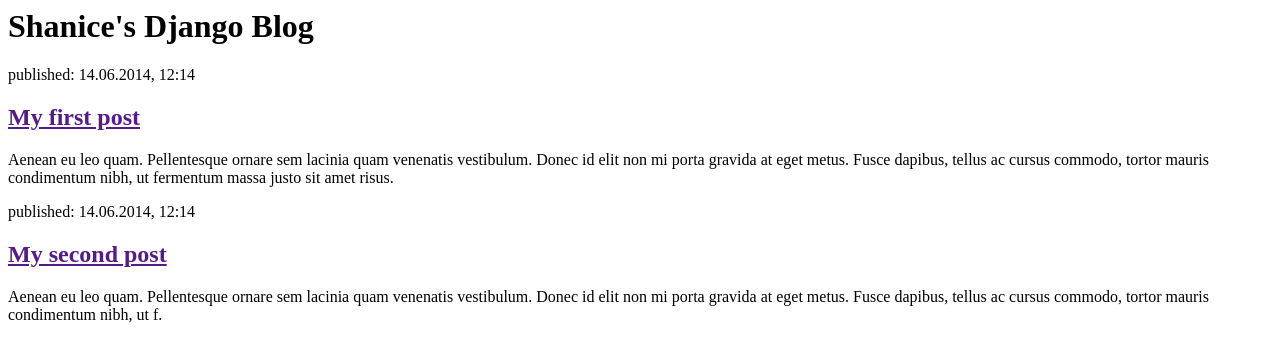
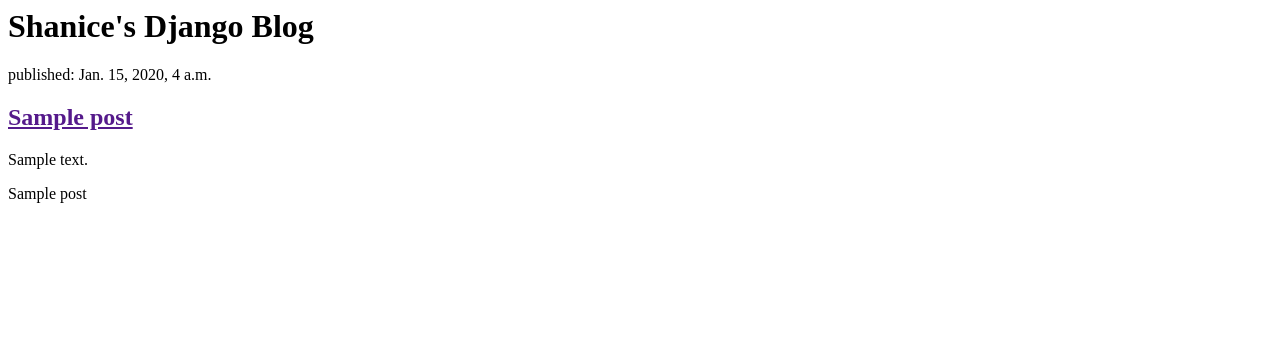
Before and after one commit to shanicegipson/shanice-django-blog, a Django app: template blog/templates/blog/post_list.html in a window 1280 px wide. Shown: the top 362 px of the page. Run offline with Django 3.2, Linux system fonts and the light colour scheme; the template is opened without the code that fills it: values that come from a table or form of the project are taken from there, others are empty; tables that the repository leaves empty hold one stand-in row (values such as "Sample post").

Commit message:
Post from DB rendering on DOM

```diff
--- a/blog/templates/blog/post_list.html
+++ b/blog/templates/blog/post_list.html
@@ -8,28 +8,14 @@
     <div>
         <h1><a herf="/">Shanice's Django Blog</a></h1>
     </div>
-    <div>
-        <p>published: 14.06.2014, 12:14</p>
-        <h2><a href="">My first post</a></h2>
-        <p>Aenean eu leo quam. Pellentesque ornare
-            sem lacinia quam venenatis vestibulum.
-            Donec id elit non mi porta
-            gravida at eget metus. Fusce dapibus,
-            tellus ac cursus commodo, tortor mauris
-            condimentum nibh, ut fermentum
-            massa justo sit amet risus.</p>
-    </div>
-
-    <div>
-        <p>published: 14.06.2014, 12:14</p>
-        <h2><a href="">My second post</a></h2>
-        <p>Aenean eu leo quam. Pellentesque ornare
-             sem lacinia quam venenatis vestibulum.
-             Donec id elit non mi porta
-            gravida at eget metus. Fusce dapibus,
-            tellus ac cursus commodo, tortor mauris
-            condimentum nibh, ut f.</p>
-    </div>
+    {% for post in posts %}
+        <div>
+            <p>published: {{ post.published_date }}</p>
+            <h2><a href="">{{ post.title }}</a></h2>
+            <p>{{ post.text|linebreaksbr }}</p>
+        </div>
+        {{ post }}
+    {% endfor %}
 </body>
 
 </html>
--- a/blog/views.py
+++ b/blog/views.py
@@ -1,5 +1,8 @@
 from django.shortcuts import render
+from django.utils import timezone
+from .models import Post
 
 # Create your views here.
 def post_list(request):
-    return render(request, 'blog/post_list.html', {})
+    posts = Post.objects.filter(published_date__lte=timezone.now()).order_by('published_date')
+    return render(request, 'blog/post_list.html', {'posts': posts})
```
